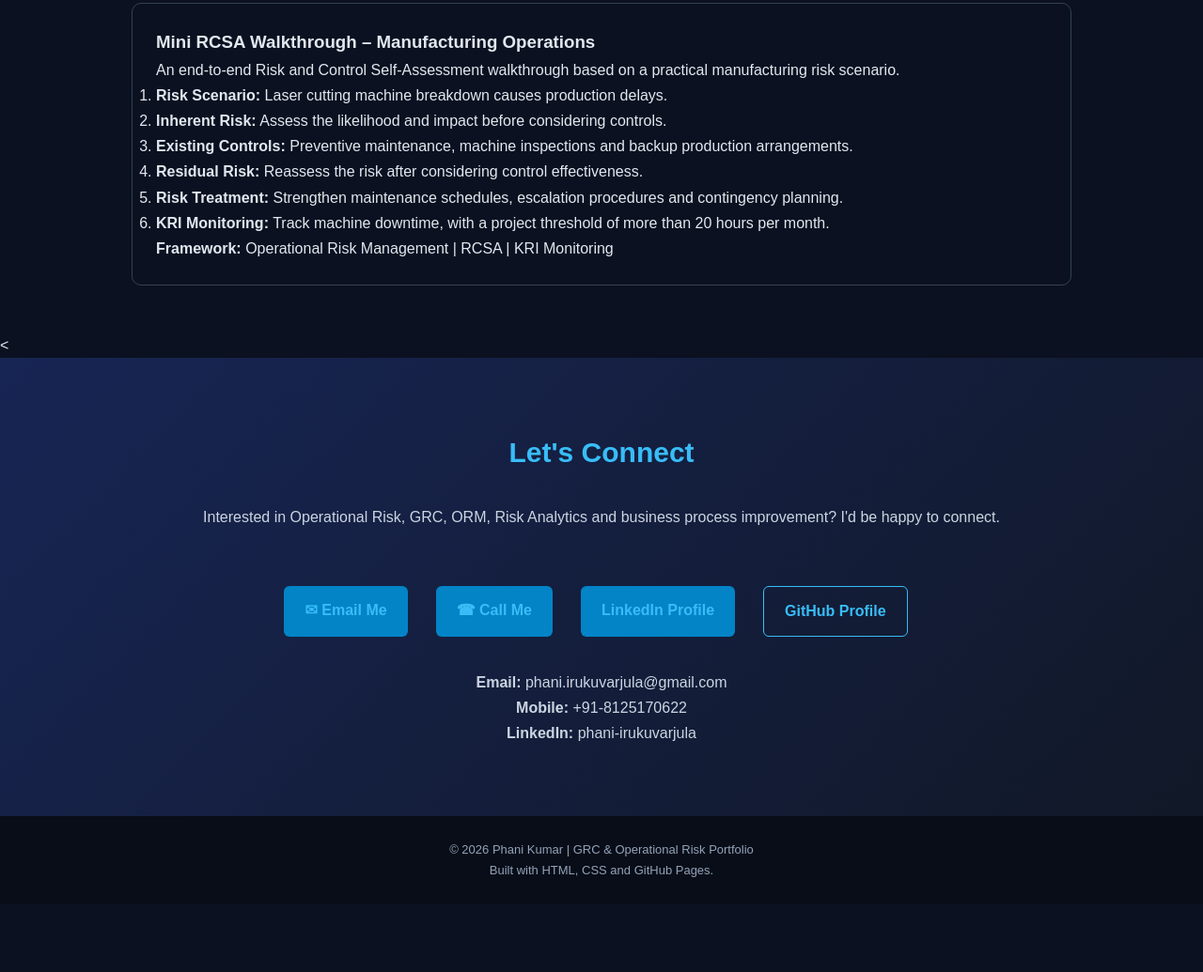
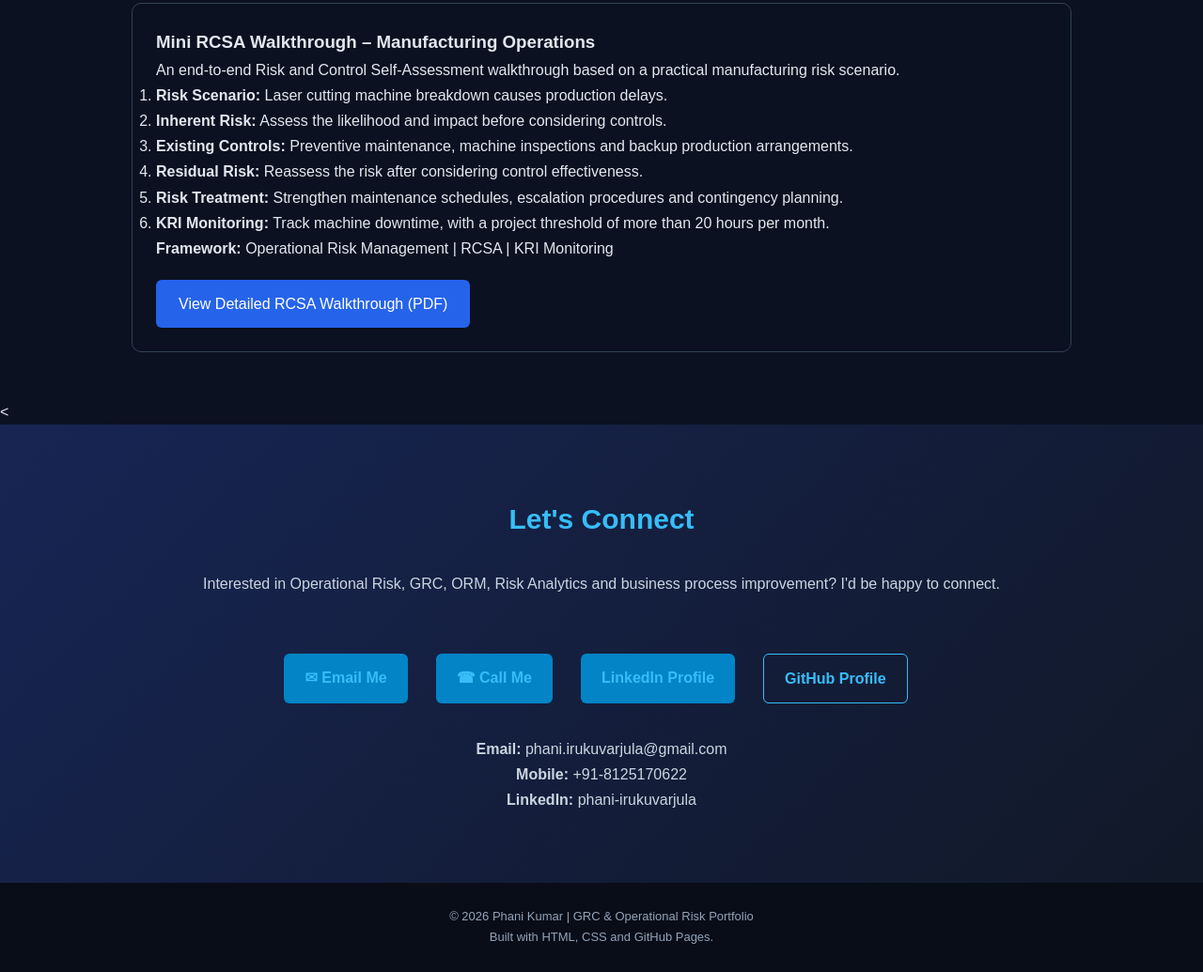
Before and after one commit to phaniirukuvarjula-lgtm/phaniirukuvarjula-lgtm.github.io, a plain HTML site: page index.html in a window 1280 px wide. Shown: the part 6606-7641 px from the top of the page at 94% size. Before the commit the page ends 7569 px from the top, so only its background shows below. Drawn offline with Linux system fonts and the light colour scheme.

Commit message:
Add RCSA walkthrough PDF link to case studies

```diff
--- a/index.html
+++ b/index.html
@@ -740,6 +740,14 @@ Key Risk Indicator status and trends.
             <p>
                 <strong>Framework:</strong> Operational Risk Management | RCSA | KRI Monitoring
             </p>
+            <p style="margin-top:20px;">
+    <a href="docs/Manufacturing_RCSA_Walkthrough.pdf"
+       target="_blank"
+       rel="noopener noreferrer"
+       style="display:inline-block; padding:12px 24px; background:#2563eb; color:white; text-decoration:none; border-radius:6px;">
+       View Detailed RCSA Walkthrough (PDF)
+    </a>
+</p>
         </div>
 
     </div>
```
